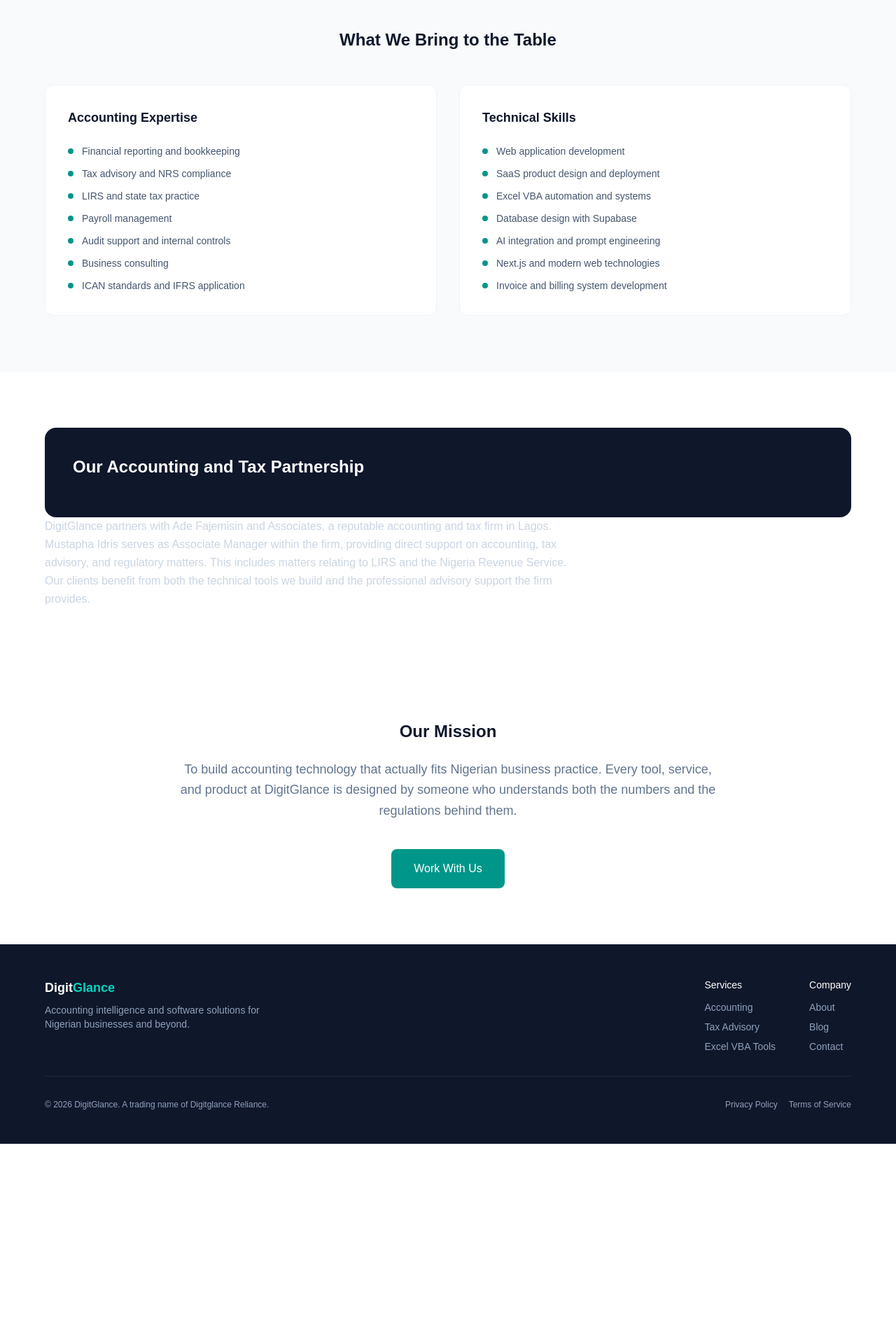
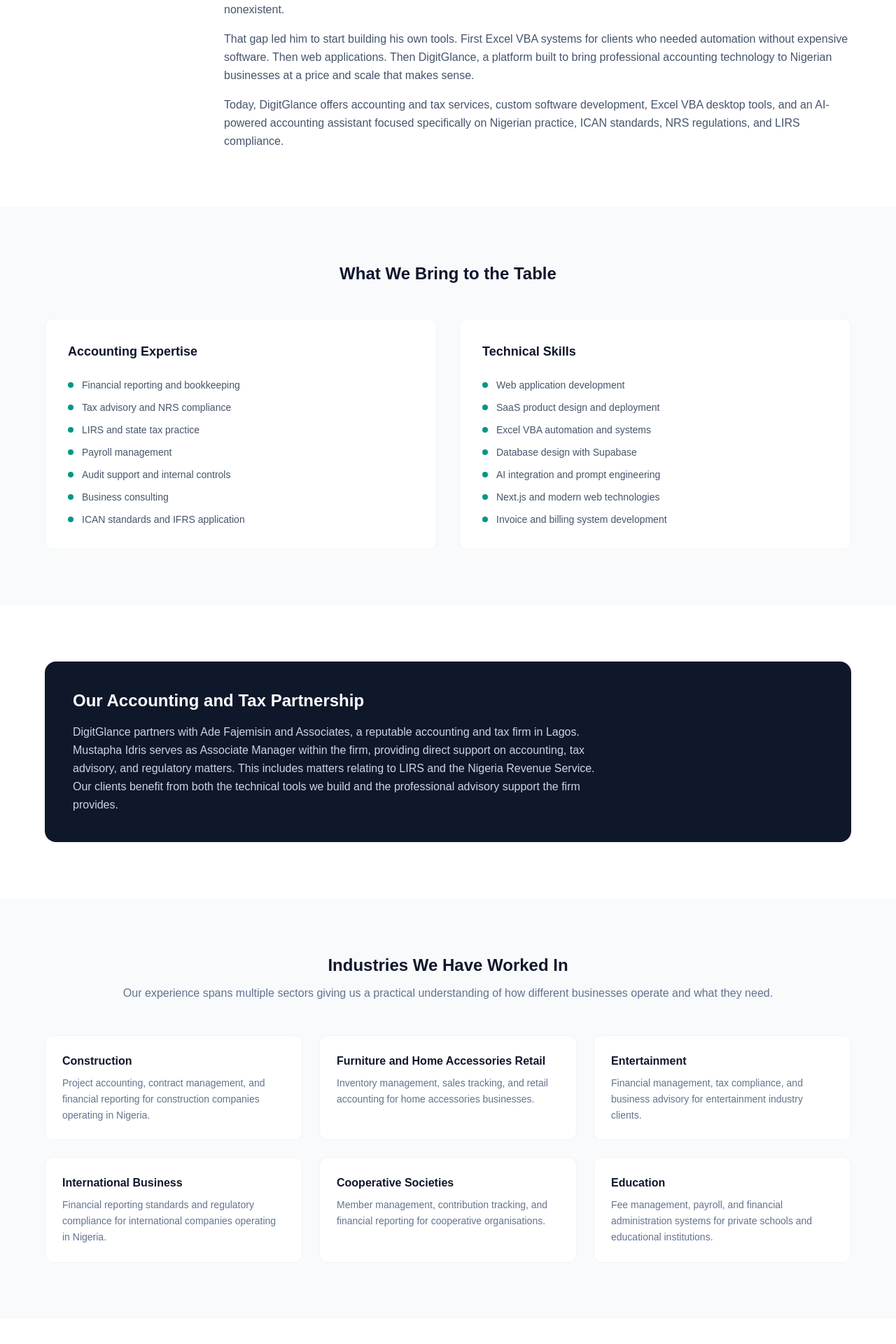
Before and after one commit to digitglance-ope/digitglance, a Next.js app: page /about in a window 1280 px wide. Shown: the part 800-2720 px from the top of the page at 70% size. Before the commit the page ends 2434 px from the top, so only its background shows below. Built offline with nearby package versions, Linux system fonts and the light colour scheme.

Commit message:
updated about page content

```diff
--- a/src/app/about/page.tsx
+++ b/src/app/about/page.tsx
@@ -45,8 +45,11 @@
           <div className="flex-1">
             <h2 className="text-2xl font-bold text-slate-900 mb-6">Mustapha Idris Opeyemi</h2>
             <div className="space-y-4 text-slate-600 leading-relaxed">
-              <p>Mustapha has worked across numerous industries including construction, furniture and home accessories retail, and entertainment. He currently serves as an accountant in an international company, giving him direct exposure to the financial reporting standards and regulatory requirements that apply to larger organisations operating in Nigeria.</p>
+              <p>Mustapha Idris Opeyemi is a professional accountant based in Nigeria with experience spanning accounting, audit, tax services, and financial reporting. He has worked across numerous industries including construction, furniture and home accessories retail, and entertainment. He currently serves as an accountant in an international company, giving him direct exposure to the financial reporting standards and regulatory requirements that apply to larger organisations operating in Nigeria.</p>
+              <p>In addition to his corporate role, Mustapha serves as Associate Manager at Ade Fajemisin and Associates, a reputable accounting and tax firm in Lagos, where he supports clients with accounting, tax advisory, and regulatory compliance including matters relating to LIRS and the Nigeria Revenue Service.</p>
               <p>Over time, he noticed that most accounting software available to Nigerian businesses was either too expensive, too generic, or simply not built for how businesses here operate. Tax codes were wrong. Workflows did not match local practice. Support was nonexistent.</p>
+              <p>That gap led him to start building his own tools. First Excel VBA systems for clients who needed automation without expensive software. Then web applications. Then DigitGlance, a platform built to bring professional accounting technology to Nigerian businesses at a price and scale that makes sense.</p>
+              <p>Today, DigitGlance offers accounting and tax services, custom software development, Excel VBA desktop tools, and an AI-powered accounting assistant focused specifically on Nigerian practice, ICAN standards, NRS regulations, and LIRS compliance.</p>
             </div>
           </div>
         </div>
@@ -107,7 +110,31 @@
         <div className="max-w-6xl mx-auto">
           <div className="bg-slate-900 text-white rounded-2xl p-10">
             <h2 className="text-2xl font-bold mb-4">Our Accounting and Tax Partnership</h2>
-          </div><p className="text-slate-300 leading-relaxed max-w-3xl">DigitGlance partners with Ade Fajemisin and Associates, a reputable accounting and tax firm in Lagos. Mustapha Idris serves as Associate Manager within the firm, providing direct support on accounting, tax advisory, and regulatory matters. This includes matters relating to LIRS and the Nigeria Revenue Service. Our clients benefit from both the technical tools we build and the professional advisory support the firm provides.</p>
+            <p className="text-slate-300 leading-relaxed max-w-3xl">DigitGlance partners with Ade Fajemisin and Associates, a reputable accounting and tax firm in Lagos. Mustapha Idris serves as Associate Manager within the firm, providing direct support on accounting, tax advisory, and regulatory matters. This includes matters relating to LIRS and the Nigeria Revenue Service. Our clients benefit from both the technical tools we build and the professional advisory support the firm provides.</p>
+          </div>
+        </div>
+      </section>
+
+      {/* INDUSTRIES */}
+      <section className="bg-slate-50 px-6 py-20">
+        <div className="max-w-6xl mx-auto">
+          <h2 className="text-2xl font-bold text-slate-900 mb-3 text-center">Industries We Have Worked In</h2>
+          <p className="text-slate-500 text-center mb-12">Our experience spans multiple sectors giving us a practical understanding of how different businesses operate and what they need.</p>
+          <div className="grid md:grid-cols-3 gap-6">
+            {[
+              { title: "Construction", description: "Project accounting, contract management, and financial reporting for construction companies operating in Nigeria." },
+              { title: "Furniture and Home Accessories Retail", description: "Inventory management, sales tracking, and retail accounting for home accessories businesses." },
+              { title: "Entertainment", description: "Financial management, tax compliance, and business advisory for entertainment industry clients." },
+              { title: "International Business", description: "Financial reporting standards and regulatory compliance for international companies operating in Nigeria." },
+              { title: "Cooperative Societies", description: "Member management, contribution tracking, and financial reporting for cooperative organisations." },
+              { title: "Education", description: "Fee management, payroll, and financial administration systems for private schools and educational institutions." }
+            ].map((industry) => (
+              <div key={industry.title} className="bg-white border border-gray-100 rounded-xl p-6 hover:border-teal-200 transition-all">
+                <h3 className="font-semibold text-slate-900 mb-2">{industry.title}</h3>
+                <p className="text-slate-500 text-sm leading-relaxed">{industry.description}</p>
+              </div>
+            ))}
+          </div>
         </div>
       </section>
 
```
Also changed, not shown: 1 other file (tests, documents, lock files or other folders).
